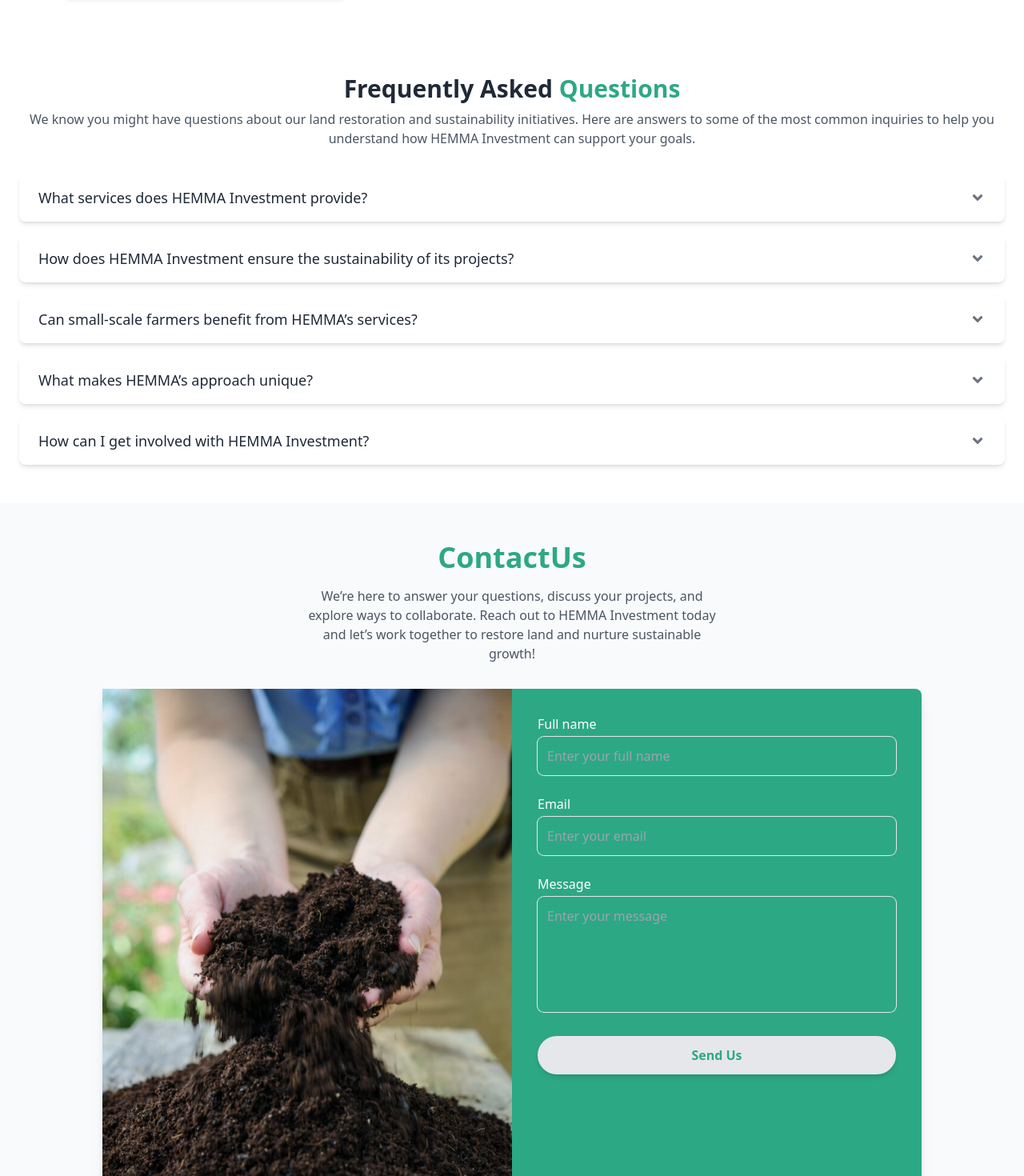
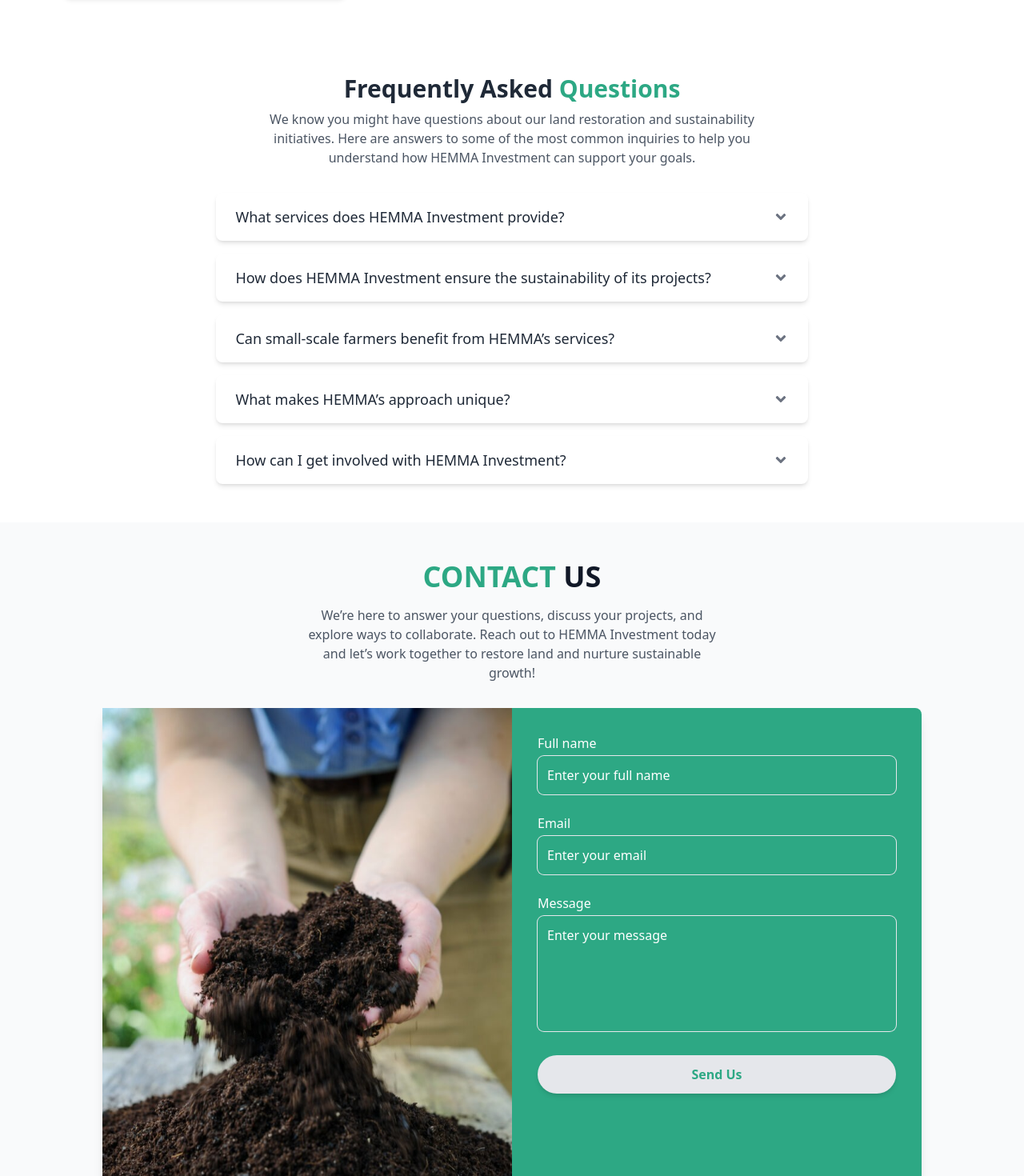
Before and after one commit to iragena25egide/hemma, a React (Vite) app: page / in a window 1280 px wide. Shown: the part 4660-6130 px from the top of the page at 80% size. Built offline with nearby package versions, Linux system fonts and the light colour scheme.

Commit message:
design on hemma

```diff
--- a/src/contact.jsx
+++ b/src/contact.jsx
@@ -3,7 +3,7 @@
 function ContactUs() {
     return (
         <div className="flex flex-col items-center py-12 bg-gray-50">
-            <h2 className="text-4xl font-bold text-customTeal mb-4">Contact<span>Us</span></h2>
+            <h2 className="text-4xl font-bold text-customTeal mb-4">CONTACT <span className='text-gray-900'>US</span></h2>
             <p className="text-center text-gray-600 mb-8 max-w-lg">
                 We’re here to answer your questions, discuss your projects, and explore ways to collaborate. Reach out to HEMMA Investment today and let’s work together to restore land and nurture sustainable growth!
             </p>
@@ -18,7 +18,7 @@
                             <input
                                 type="text"
                                 id="full-name"
-                                className="w-full p-3 rounded-lg border-0 text-gray-900 outline-none bg-transparent ring-1 ring-gray-200"
+                                className="w-full p-3 rounded-lg border-0 text-white outline-none bg-transparent ring-1 ring-gray-200 placeholder-white"
                                 placeholder="Enter your full name"
                             />
                         </div>
@@ -27,18 +27,19 @@
                             <input
                                 type="email"
                                 id="email"
-                                className="w-full p-3 rounded-lg border-0 outline-none bg-transparent text-gray-900 ring-1 ring-gray-200"
+                                className="w-full p-3 rounded-lg border-0 outline-none bg-transparent text-white ring-1 ring-gray-200 placeholder-white"
                                 placeholder="Enter your email"
                             />
                         </div>
                         <div>
                             <label className="block text-white mb-1" htmlFor="message">Message</label>
                             <textarea
-                                id="message"
-                                className="w-full p-3 rounded-lg border-0 bg-transparent outline-none resize-none text-gray-900 ring-1 ring-gray-200"
-                                placeholder="Enter your message"
-                                rows="5"
-                            ></textarea>
+    id="message"
+    className="w-full p-3 rounded-lg border-0 bg-transparent outline-none resize-none text-white ring-1 ring-gray-200 placeholder-white"
+    placeholder="Enter your message"
+    rows="5"
+></textarea>
+
                         </div>
                         <button
                             type="submit"
--- a/src/faq.jsx
+++ b/src/faq.jsx
@@ -43,16 +43,16 @@
         <h2 className="text-3xl font-bold text-gray-800">
           Frequently Asked <span className="text-customTeal">Questions</span>
         </h2>
-        <p className="text-gray-600 mt-2">
+        <p className="text-gray-600 mt-2 mx-auto w-1/2">
           We know you might have questions about our land restoration and sustainability initiatives. Here are answers to some of the most common inquiries to help you understand how HEMMA Investment can support your goals.
         </p>
       </div>
 
-      <div className="space-y-4">
+      <div className="space-y-4 w-[60%] mx-auto">
         {faqs.map((faq, index) => (
           <div
             key={index}
-            className={`rounded-lg overflow-hidden shadow-md ${
+            className={`rounded-lg  overflow-hidden shadow-md ${
               activeIndex === index ? "bg-customTeal" : "bg-white"
             }`}
           >
--- a/src/testimony.jsx
+++ b/src/testimony.jsx
@@ -46,11 +46,11 @@
         </p>
       </div>
 
-      <div className="grid grid-cols-1 md:grid-cols-2 lg:grid-cols-3 gap-8">
+      <div className="grid grid-cols-1 md:grid-cols-2 lg:grid-cols-3 gap-8 ">
         {testimonials.map((testimonial, index) => (
           <div
             key={index}
-            className={`p-6 rounded-lg shadow-md flex items-start hover:bg-customTeal hover:text-white transition-colors duration-300`}
+            className="p-6 rounded-lg shadow-md flex items-start hover:bg-customTeal hover:text-white transition-colors duration-300"
           >
             <img
               src={testimonial.image}
@@ -58,11 +58,11 @@
               className="w-16 h-16 rounded-full mr-4 object-cover"
             />
             <div>
-              <p className="text-gray-700 italic mb-4">“ {testimonial.text} ”</p>
+              <p className="text-gray-700 hover:text-inherit italic mb-4">“ {testimonial.text} ”</p>
               <div className="flex justify-between items-start">
                 <div>
-                  <h3 className="text-lg font-bold text-gray-900">{testimonial.name}</h3>
-                  <p className="text-sm text-gray-500">{testimonial.title}</p>
+                  <h3 className="text-lg font-bold text-gray-900 hover:text-inherit">{testimonial.name}</h3>
+                  <p className="text-sm text-gray-500 hover:text-inherit">{testimonial.title}</p>
                 </div>
                 <div className="mt-2 text-yellow-500 flex">
                   {"★".repeat(testimonial.rating)}
```
